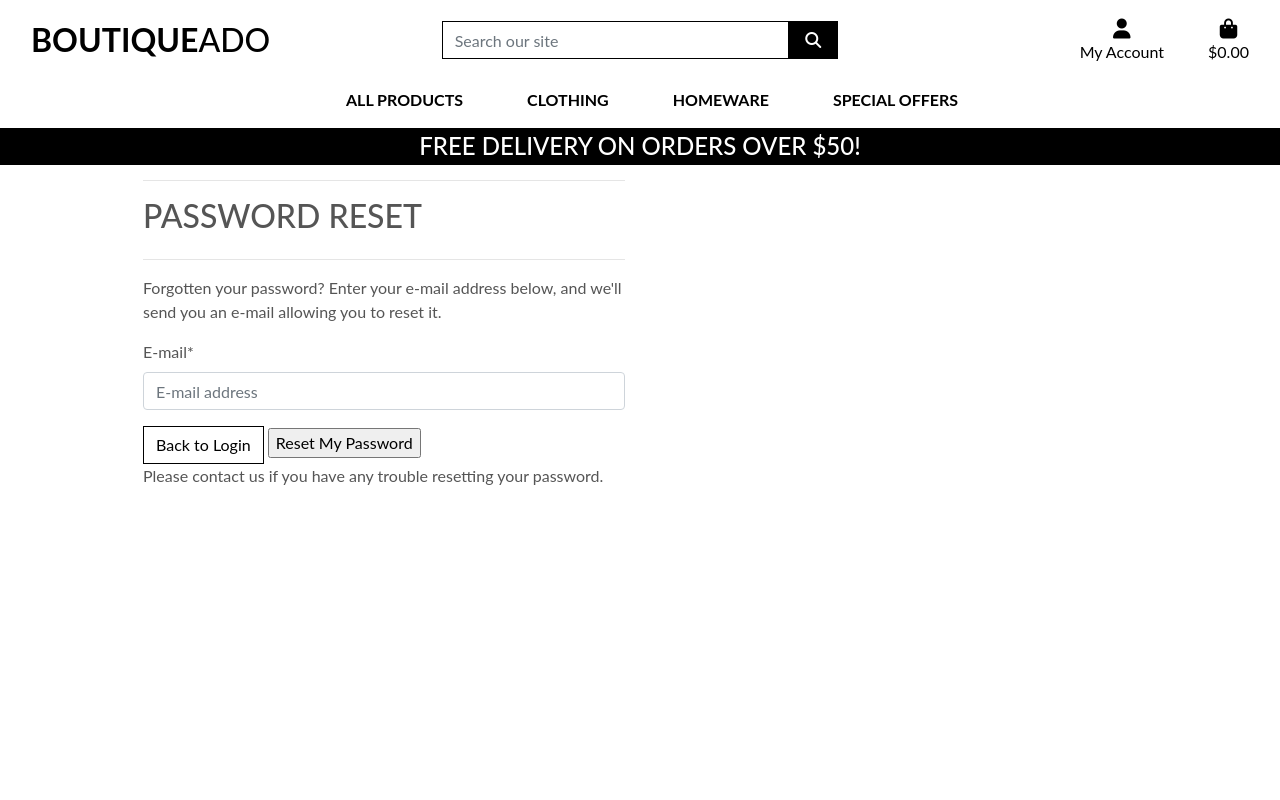
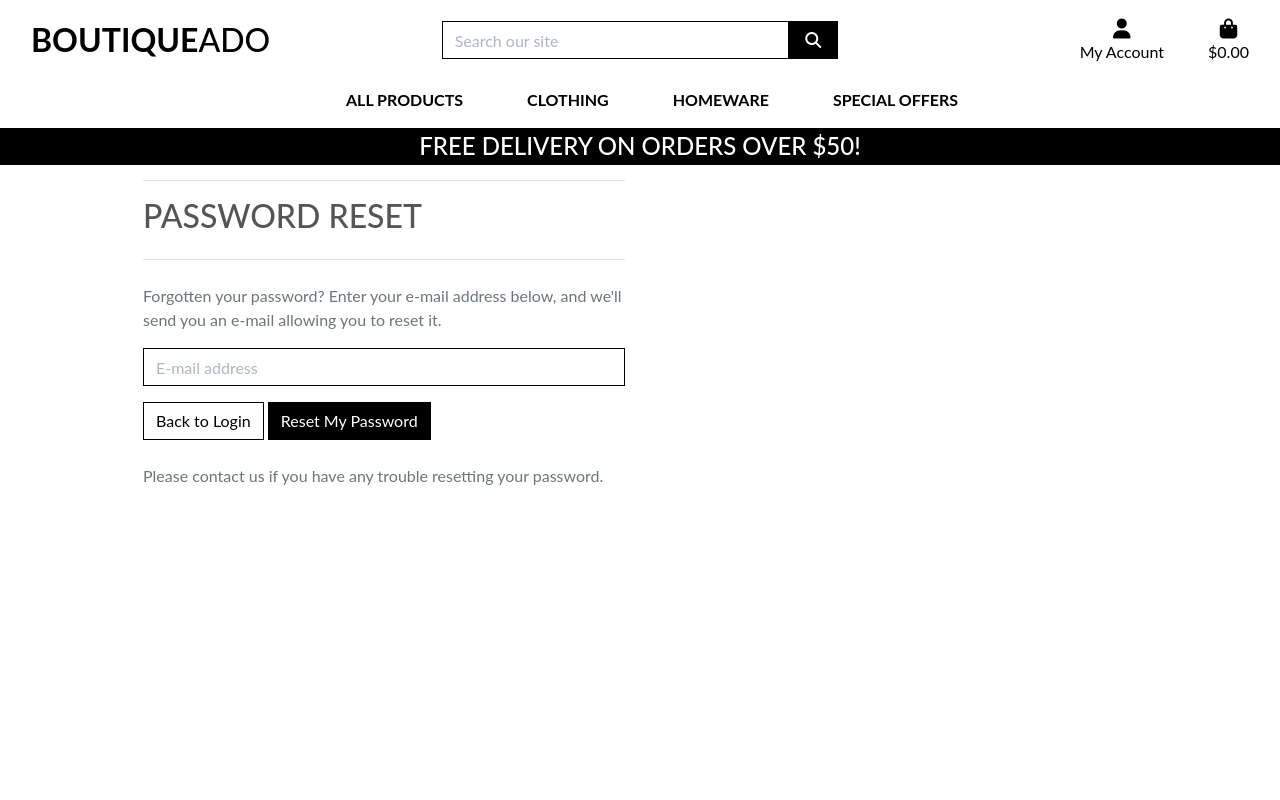
Before and after one commit to mariana-stefani/boutique-ecommerce, a Django app: page /accounts/password/reset/ in a window 1280 px wide. Run offline with Django 3.2, Linux system fonts and the light colour scheme; some libraries are stand-ins or nearby versions.

Commit message:
Added css for allauth form on static/css/base.css

```diff
--- a/static/css/base.css
+++ b/static/css/base.css
@@ -96,6 +96,10 @@ a.category-badge > span.badge:hover {
   cursor: pointer;
 }
 
+input[name='q']::placeholder {
+  color: #aab7c4;
+}
+
 /* ------------------------------- bootstrap toasts */
 
 .message-container {
@@ -163,6 +167,61 @@ a.category-badge > span.badge:hover {
   overflow-y: auto;
 }
 
+/* Allauth form formatting */
+
+.allauth-form-inner-content p {
+  margin-top: 1.5rem; /* mt-4 */
+  color: #6c757d; /* text-secondary */
+}
+
+.allauth-form-inner-content input {
+  border-color: #000;
+  border-radius: 0;
+}
+
+.allauth-form-inner-content label:not([for="id_remember"]) {
+  display: none;
+}
+
+.allauth-form-inner-content input::placeholder {
+  color: #aab7c4;
+}
+
+.allauth-form-inner-content button,
+.allauth-form-inner-content input[type="submit"] {
+  /* btn */
+  display: inline-block;
+  font-weight: 400;
+  color: #fff;
+  text-align: center;
+  vertical-align: middle;
+  -webkit-user-select: none;
+  -moz-user-select: none;
+  -ms-user-select: none;
+  user-select: none;
+  background-color: #000;
+  border: 1px solid #000;
+  padding: 0.375rem 0.75rem;
+  font-size: 1rem;
+  line-height: 1.5;
+  border-radius: 0;
+
+  /* standard bootstrap btn transitions */
+  transition: color 0.15s ease-in-out, background-color 0.15s ease-in-out,
+    border-color 0.15s ease-in-out, box-shadow 0.15s ease-in-out;
+}
+
+.allauth-form-inner-content button:hover,
+.allauth-form-inner-content input[type="submit"]:hover {
+  color: #fff;
+  background-color: #222;
+  border-color: #222;
+}
+
+.allauth-form-inner-content a {
+  color: #17a2b8; /* text-info */
+}
+
 /* -------------------------------- Media Queries */
 
 /* Slightly larger container on xl screens */
```
